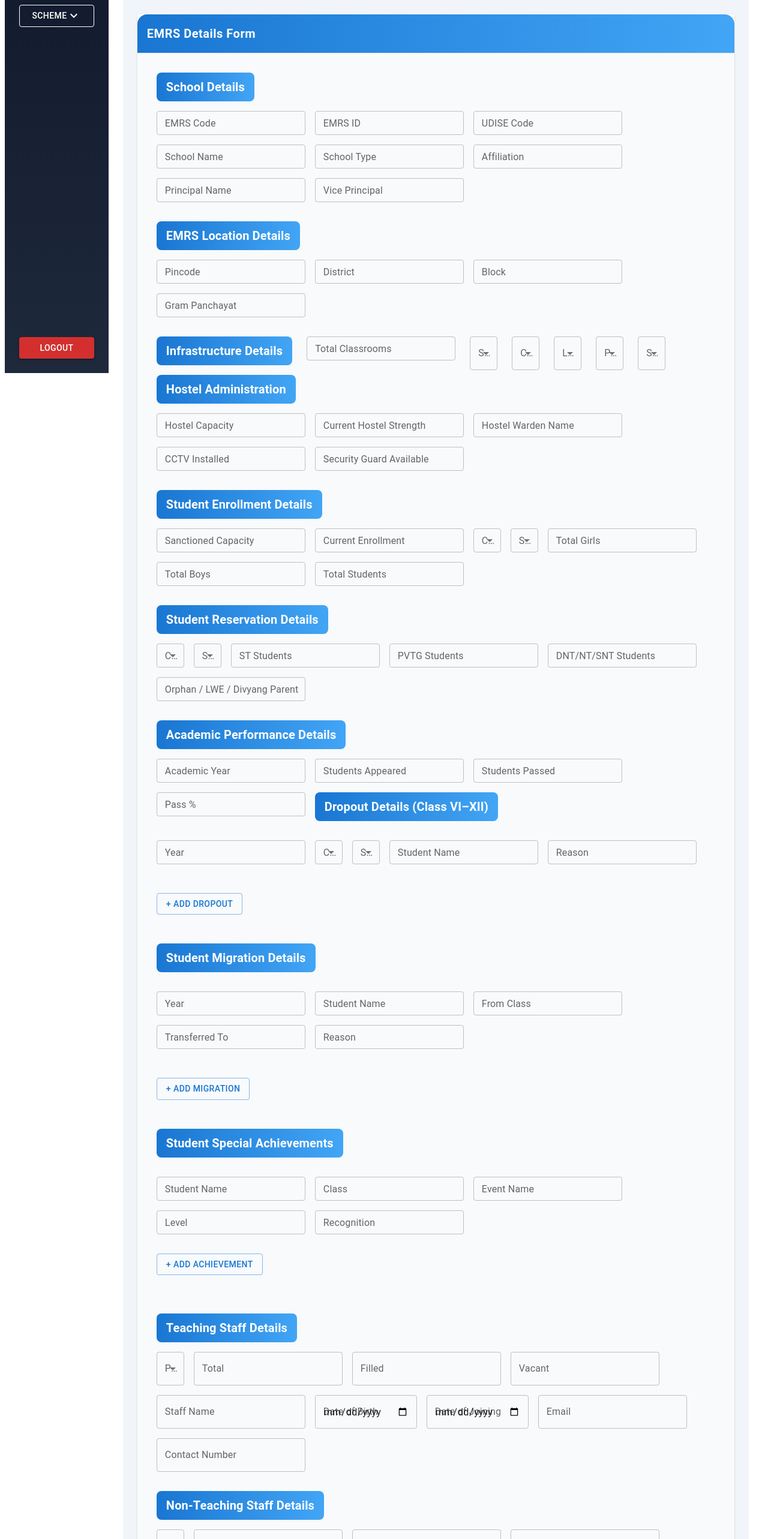
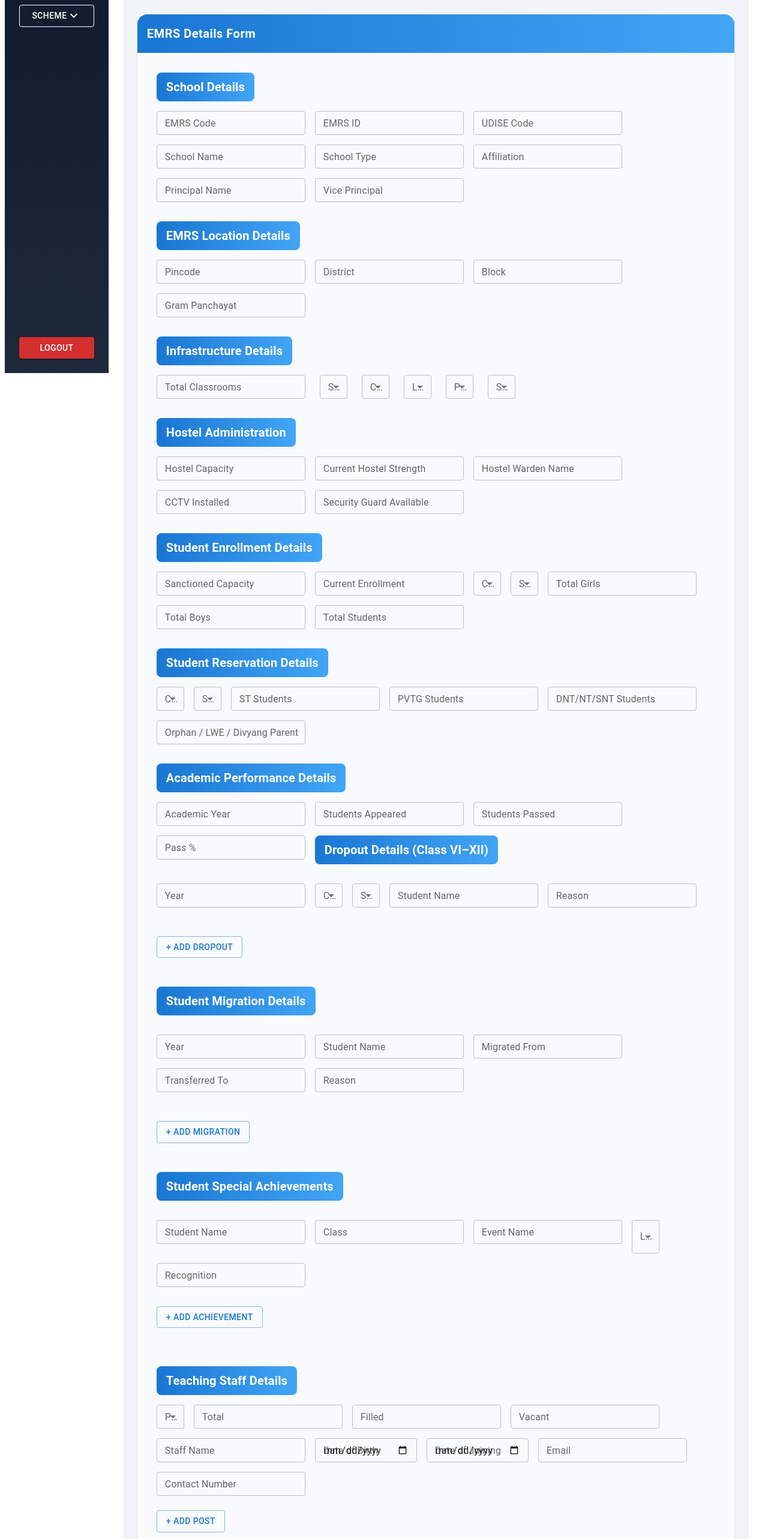
Before and after one commit to dipadeka/Asset_Tracking, a React (Vite) app: page /dashboard/EMRS in a window 1280 px wide. Shown: the part 234-2800 px from the top of the page at 60% size. Built offline with nearby package versions, Linux system fonts and the light colour scheme.

Commit message:
addEMRSForm

```diff
--- a/src/pages/EMRSForm.jsx
+++ b/src/pages/EMRSForm.jsx
@@ -33,7 +33,7 @@ const EMRSForm = () => {
   ]);
 
   const [migrationRows, setMigrationRows] = useState([
-    { year: "", studentName: "", fromClass: "", transferredTo: "", reason: "" }
+    { year: "", studentName: "", migratedfrom: "", transferredTo: "", reason: "" }
   ]);
 
   const [achievementRows, setAchievementRows] = useState([
@@ -42,6 +42,19 @@ const EMRSForm = () => {
 
   const [nonTeachingRows, setNonTeachingRows] = useState([
   { post: "", name: "", dob: "", doj: "", email: "", contact: "" }
+]);
+const [teachingRows, setTeachingRows] = useState([
+  {
+    post: "",
+    total: "",
+    filled: "",
+    vacant: "",
+    staffName: "",
+    dob: "",
+    doj: "",
+    email: "",
+    contactNumber: ""
+  }
 ]);
 const handleAddNonTeachingSummary = () => {
     setNonTeachingSummaryRows([
@@ -151,7 +164,7 @@ const prepareHostelAdministration = (data) => ({
     return migrations.map((item) => ({
       year: item.year,
       studentName: item.studentName?.trim(),
-      fromClass: item.fromClass,
+      migratedfrom: item.migratedfrom,
       transferredTo: item.transferredTo,
       reason: item.reason
     }));
@@ -233,25 +246,26 @@ const prepareHostelAdministration = (data) => ({
   };
   const preparePayload = (data) => {
     return {
-      schoolDetails: prepareschoolDetails(data),
-      locationDetais: preparelocationDetails(data),
-      infrastructureDetails: prepareinfrastructureDetails(data),
-      hostelAdministration: preparehostelAdministration(data),
-      studentenrollment: preparestudentenrollment(data),
-      reservationDetails: prepareReservationDetails(data.reservationRows),
-      academicResults: prepareAcademicResults(data.results),
-      dropouts: prepareDropouts(dropoutRows),
-      migrations: prepareMigrations(migrationRows),
-      achievements: prepareAchievements(achievementRows),
+      BasicDetails: prepareBasicDetails(data),
+      locationDetais: prepareLocationDetails(data),
+      InfrastructureDetails: prepareInfrastructureDetails(data),
+      HostelAdministration: prepareHostelAdministration(data),
+      EnrollmentSummary: prepareEnrollmentSummary(data),
+      ClassStrength: prepareClassStrength(data),
+      ReservationDetails: prepareReservationDetails(data.reservationRows),
+      AcademicResults: prepareAcademicResults(data.results),
+      Dropouts: prepareDropouts(dropoutRows),
+      Migrations: prepareMigrations(migrationRows),
+      Achievements: prepareAchievements(achievementRows),
       teachingStaff: {
-        summary: prepareTeachingStaffSummary(data.teachingSummary),
-        details: prepareTeachingStaffDetails(data.teachingDetails)
+        Summary: prepareTeachingStaffSummary(data.teachingSummary),
+        Details: prepareTeachingStaffDetails(data.teachingDetails)
       },
       nonTeachingStaff: {
-        summary: prepareNonTeachingSummary(data.nonTeachingSummary),
-        details: prepareNonTeachingDetails(data.nonTeachingDetails)
-      },
-      operationalCost: prepareOperationalCost(data.operationalCost)
+        Summary: prepareNonTeachingSummary(data.nonTeachingSummary),
+        Details: prepareNonTeachingDetails(data.nonTeachingDetails)
+      },
+      OperationalCost: prepareOperationalCost(data.operationalCost)
     };
   };
 
@@ -338,8 +352,8 @@ const prepareHostelAdministration = (data) => ({
         "ICSC",
       ],
     },
-    { name: "Name of the Principal", label: "Principal Name"},
-    { name: "Vice-Principal", label: "Vice Principal"},
+    { name: "NameofthePrincipal", label: "Principal Name"},
+    { name: "VicePrincipal", label: "Vice Principal"},
   ];
   // ================= EMRS LOCATION =================
   const emrsLocationFields = [
@@ -350,14 +364,14 @@ const prepareHostelAdministration = (data) => ({
   ];
   //=================INFRASTRUCTURE DETAILS ==============//
   const emrsInfrastructureFields=[
-    { name: " Total Classrooms", label: "Total Classrooms"},
-     {name: "Science Lab", label: "Science Lab",
+    { name: " TotalClassrooms", label: "Total Classrooms"},
+     {name: "ScienceLab", label: "Science Lab",
       options: [
         "Yes",
         "No",
       ],
     },
-    {name: "Computer Lab", label: "Computer Lab",
+    {name: "ComputerLab", label: "Computer Lab",
       options: [
         "Yes",
         "No",
@@ -375,7 +389,7 @@ const prepareHostelAdministration = (data) => ({
         "No",
       ],
     },
-    {name: "Smart class ", label: "Smart Class",
+    {name: "Smartclass ", label: "Smart Class",
       options: [
         "Yes",
         "No",
@@ -388,7 +402,7 @@ const prepareHostelAdministration = (data) => ({
     { name: "CurrentStrength", label: "Current Hostel Strength" },
     { name: "HostelWardenName", label: "Hostel Warden Name" },
 
-    { name: "CCTVinstalled ", label: "CCTV Installed",
+    { name: "CCTVinstalled", label: "CCTV Installed",
     options: [
         "Yes",
         "No",
@@ -761,6 +775,7 @@ const teachingStaffSummaryFields = [
 
 <Grid container spacing={3}>
 
+  {/* Heading Row */}
   <Grid item xs={12}>
     <Typography
       variant="h6"
@@ -776,6 +791,12 @@ const teachingStaffSummaryFields = [
       Infrastructure Details
     </Typography>
   </Grid>
+
+</Grid>
+
+{/* Fields Row (New Line) */}
+<Grid container spacing={3} mb={4}>
+
   <Grid item xs={12} sm={6} md={3}>
     <Controller
       name="totalClassrooms"
@@ -792,18 +813,14 @@ const teachingStaffSummaryFields = [
       )}
     />
   </Grid>
+
   <Grid item xs={12} sm={6} md={3}>
     <Controller
       name="scienceLab"
       control={control}
       defaultValue=""
       render={({ field }) => (
-        <TextField
-          {...field}
-          select
-          label="Science Lab"
-          fullWidth
-        >
+        <TextField {...field} select label="Science Lab" fullWidth size="small">
           <MenuItem value="Yes">Yes</MenuItem>
           <MenuItem value="No">No</MenuItem>
         </TextField>
@@ -817,12 +834,7 @@ const teachingStaffSummaryFields = [
       control={control}
       defaultValue=""
       render={({ field }) => (
-        <TextField
-          {...field}
-          select
-          label="Computer Lab"
-          fullWidth
-        >
+        <TextField {...field} select label="Computer Lab" fullWidth size="small">
           <MenuItem value="Yes">Yes</MenuItem>
           <MenuItem value="No">No</MenuItem>
         </TextField>
@@ -836,12 +848,7 @@ const teachingStaffSummaryFields = [
       control={control}
       defaultValue=""
       render={({ field }) => (
-        <TextField
-          {...field}
-          select
-          label="Library"
-          fullWidth
-        >
+        <TextField {...field} select label="Library" fullWidth size="small">
           <MenuItem value="Yes">Yes</MenuItem>
           <MenuItem value="No">No</MenuItem>
         </TextField>
@@ -855,12 +862,7 @@ const teachingStaffSummaryFields = [
       control={control}
       defaultValue=""
       render={({ field }) => (
-        <TextField
-          {...field}
-          select
-          label="Playground"
-          fullWidth
-        >
+        <TextField {...field} select label="Playground" fullWidth size="small">
           <MenuItem value="Yes">Yes</MenuItem>
           <MenuItem value="No">No</MenuItem>
         </TextField>
@@ -874,12 +876,7 @@ const teachingStaffSummaryFields = [
       control={control}
       defaultValue=""
       render={({ field }) => (
-        <TextField
-          {...field}
-          select
-          label="Smart Classroom"
-          fullWidth
-        >
+        <TextField {...field} select label="Smart Classroom" fullWidth size="small">
           <MenuItem value="Yes">Yes</MenuItem>
           <MenuItem value="No">No</MenuItem>
         </TextField>
@@ -1253,10 +1250,10 @@ const teachingStaffSummaryFields = [
                     </Grid>
 
                     <Grid item xs={12} md={2}>
-                      <TextField label="From Class" fullWidth size="small"
+                      <TextField label="Migrated From" fullWidth size="small"
                         onChange={(e) => {
                           const updated = [...migrationRows];
-                          updated[index].fromClass = e.target.value;
+                          updated[index].migratedfrom = e.target.value;
                           setMigrationRows(updated);
                         }}
                       />
@@ -1292,7 +1289,7 @@ const teachingStaffSummaryFields = [
                         onClick={() =>
                           setMigrationRows([
                             ...migrationRows,
-                            { year: "", studentName: "", fromClass: "", transferredTo: "", reason: "" }
+                            { year: "", studentName: "", migratedfrom: "", transferredTo: "", reason: "" }
                           ])
                         }
                       >
@@ -1355,15 +1352,26 @@ const teachingStaffSummaryFields = [
                   </Grid>
 
                   <Grid item xs={12} md={2}>
-                    <TextField label="Level" fullWidth size="small"
+  <TextField
+    select
+    label="Level"
+    fullWidth
+    size="full width"
+    value={row.level}
     onChange={(e) => {
       const updated = [...achievementRows];
       updated[index].level = e.target.value;
       setAchievementRows(updated);
     }}
-                    />
-                  </Grid>
-
+  >
+    <MenuItem value="School Level">School Level</MenuItem>
+    <MenuItem value="Block Level">Block Level</MenuItem>
+    <MenuItem value="District Level">District Level</MenuItem>
+    <MenuItem value="State Level">State Level</MenuItem>
+    <MenuItem value="National Level">National Level</MenuItem>
+    <MenuItem value="International Level">International Level</MenuItem>
+  </TextField>
+</Grid>
                   <Grid item xs={12} md={2}>
                     <TextField label="Recognition" fullWidth size="small"
                       onChange={(e) => {
@@ -1408,13 +1416,16 @@ const teachingStaffSummaryFields = [
     </Typography>
   </Grid>
 </Grid>
-            <Grid container spacing={2} mb={4}>
+
+{/* Teaching Staff Fields */}
+<Grid container spacing={2} mb={2}>
   {teachingStaffSummaryFields.map((field) => (
     <Grid item xs={12} sm={3} key={field.name}>
       {field.type === "select" ? (
         <TextField
           select
           fullWidth
+          size="small"
           label={field.label}
           {...register(field.name)}
         >
@@ -1428,6 +1439,7 @@ const teachingStaffSummaryFields = [
       ) : (
         <TextField
           fullWidth
+          size="small"
           type={field.type}
           label={field.label}
           {...register(field.name)}
@@ -1436,9 +1448,23 @@ const teachingStaffSummaryFields = [
       )}
     </Grid>
   ))}
-
-            </Grid>
-
+</Grid>
+
+{/* Add Post Button */}
+<Grid container>
+  <Grid item xs={12}>
+    <Box mt={1} mb={4}>
+      <Button
+        variant="outlined"
+        onClick={() => {
+          console.log("Add Post Clicked");
+        }}
+      >
+        + Add Post
+      </Button>
+    </Box>
+  </Grid>
+</Grid>
             {/* =================NON TEACHING STAFF DETAILS SECTION ================= */}
             <Grid container spacing={2}>
   <Grid item xs={12}>
@@ -1457,13 +1483,16 @@ const teachingStaffSummaryFields = [
     </Typography>
   </Grid>
 </Grid>
-            <Grid container spacing={2} mb={4}>
+
+{/* Non Teaching Staff Fields */}
+<Grid container spacing={2} mb={2}>
   {nonTeachingStaffDetailFields.map((field) => (
     <Grid item xs={12} sm={3} key={field.name}>
       {field.type === "select" ? (
         <TextField
           select
           fullWidth
+          size="small"
           label={field.label}
           {...register(field.name)}
         >
@@ -1477,6 +1506,7 @@ const teachingStaffSummaryFields = [
       ) : (
         <TextField
           fullWidth
+          size="small"
           type={field.type}
           label={field.label}
           {...register(field.name)}
@@ -1485,9 +1515,23 @@ const teachingStaffSummaryFields = [
       )}
     </Grid>
   ))}
-
-            </Grid>
-
+</Grid>
+
+{/* Add Post Button */}
+<Grid container>
+  <Grid item xs={12}>
+    <Box mt={1} mb={4}>
+      <Button
+        variant="outlined"
+        onClick={() => {
+          console.log("Add Non-Teaching Post");
+        }}
+      >
+        + Add Post
+      </Button>
+    </Box>
+  </Grid>
+</Grid>
             {/* =================OPERATIONAL COST DETAILS SECTION ================= */}
             <Grid container spacing={2}>
               <Grid item xs={12}>
```
Lines whose indentation alone changed are shown as unchanged.
